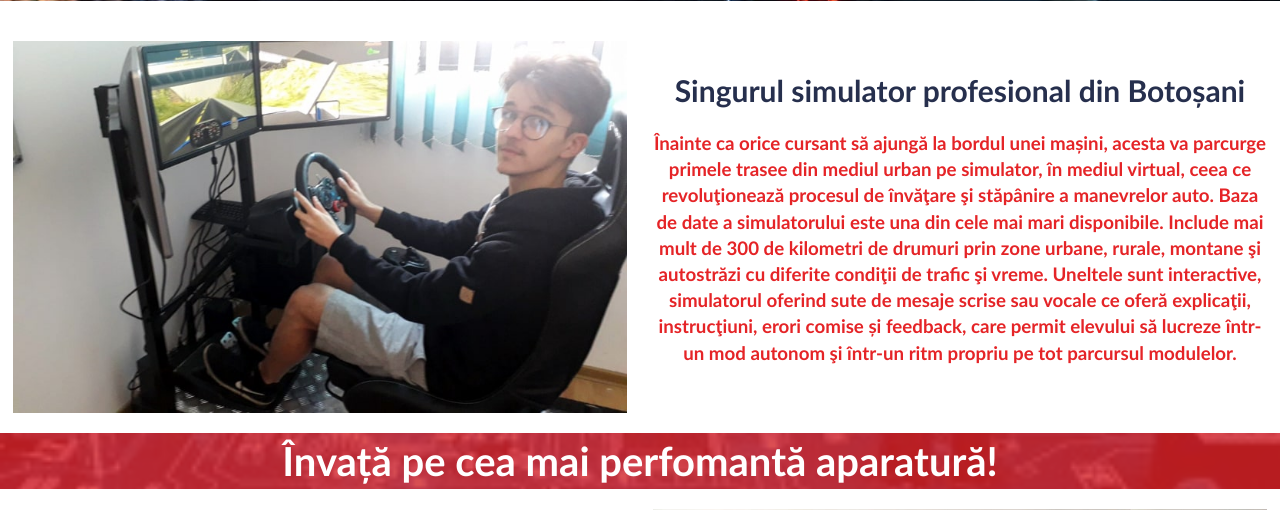
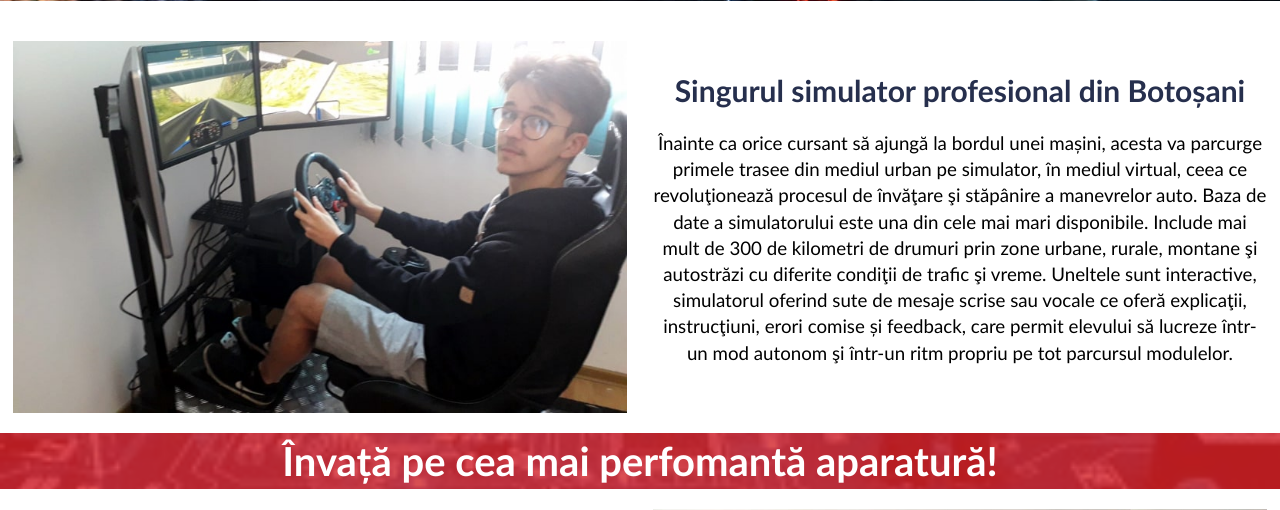
Before and after one commit to silviuilas/XXLNordDriver, a PHP site: page / in a window 1280 px wide. Shown: the part 2113-2623 px from the top of the page. Run offline with PHP 8.4, Linux system fonts and the light colour scheme.

Commit message:
improved design

```diff
--- a/css/custom.css
+++ b/css/custom.css
@@ -100,7 +100,7 @@
 
 .title-background {
   height: 100vh;
-  background-image: url("../img/big-img.jfif");
+  background-image: url("../img/big-car-long.jpg");
   background-size: cover;
   background-position: center;
   background-attachment: fixed;
@@ -251,8 +251,9 @@
   }
 }
 
-.service-box-text {
-  color: rgb(229, 36, 39);
+.service-box-text h3 {
+  color: black;
+  font-weight: 500;
 }
 
 .contact-us-main {
--- a/index_main.html
+++ b/index_main.html
@@ -258,14 +258,16 @@
         <h4>- Copie după buletin/carte de identitate</h4>
       </div>
       <div class="contact">
+        <a
+          href="https://wa.me/+40742305974?text=Bună%20ziua!%20Aș%20dori%20să%20mă%20înscriu%20la%20școala%20dumneavoastră%20de%20șoferi."
+          class="accent">
+          <h3>Whatsapp:
+            <img src="img/whatsapp.png" height="30" alt="Apasa aici!" loading="lazy">
+          </h3>
+        </a>
         <h3>Telefon:
           <a href="tel:0742305974" class="accent">0742305974</a>
           <img src="img/phone.svg" height="15" alt="">
-        </h3>
-        <h3>Whatsapp:
-          <a
-            href="https://wa.me/+40742305974?text=Bună%20ziua!%20Aș%20dori%20să%20mă%20înscriu%20la%20școala%20dumneavoastră%20de%20șoferi."
-            class="accent"> <img src="img/whatsapp.png" height="30" alt="Apasa aici!" loading="lazy"> </a>
         </h3>
         <h3> Adresa :
           <div class="accent"> Strada Teatrului Nr. 14 F, Botoșani</div>
```
Also changed, not shown: img/big-car-long.jpg (added), img/whatsapp.png.
